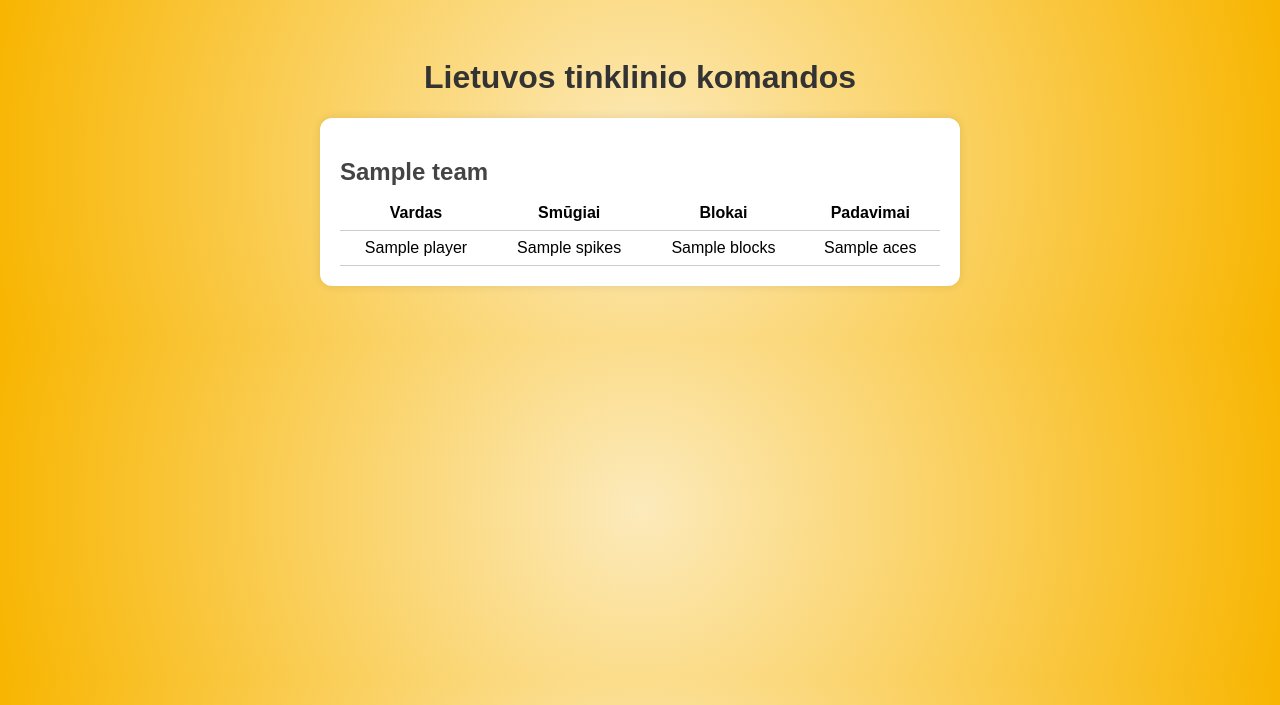
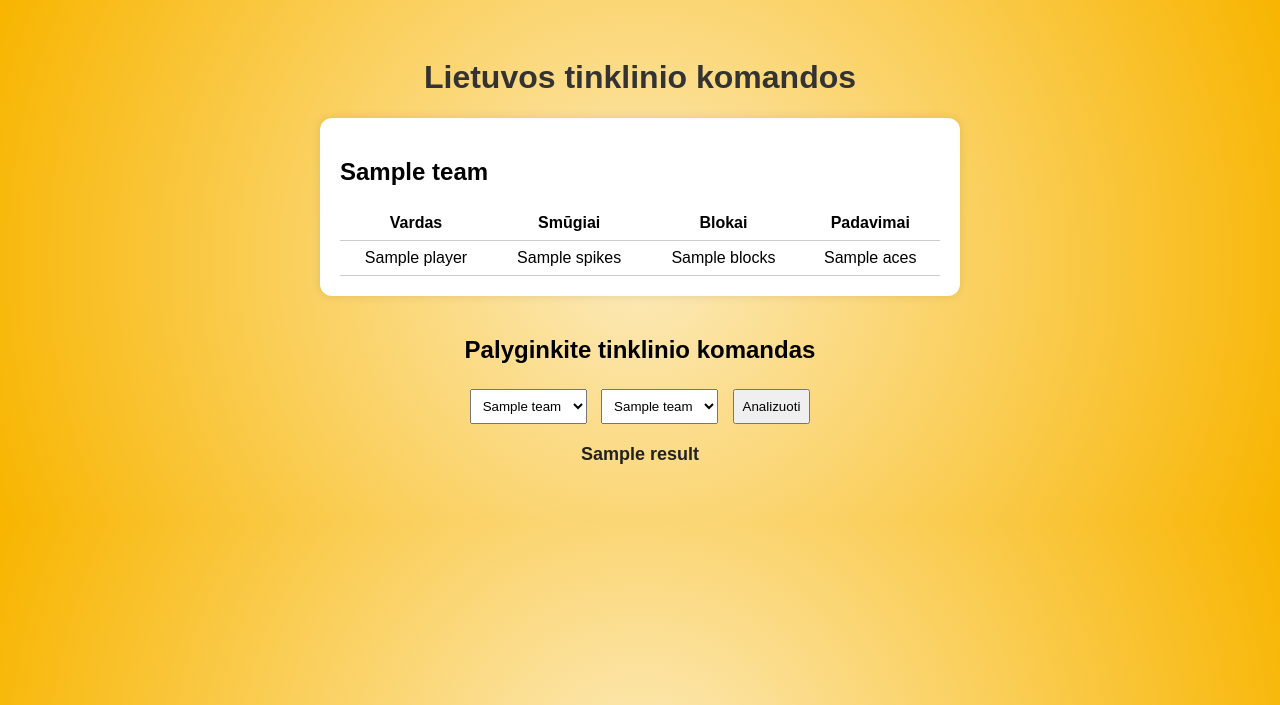
Before and after one commit to Pliusminus2002/sports-analyzer, a Flask app: template app/templates/volleyball.html in a window 1280 px wide. Shown: the top 705 px of the page. Run offline with Flask 3, Linux system fonts and the light colour scheme; the template is opened without the code that fills it: most values are stand-ins (such as "Sample title", 1, 10 or a date in 2020).

Commit message:
Update volleyball.html

```diff
--- a/app/templates/volleyball.html
+++ b/app/templates/volleyball.html
@@ -21,23 +21,35 @@
             box-shadow: 0 0 10px rgba(0,0,0,0.1);
             width: 600px;
         }
-        .team h2 {
-            color: #444;
-            margin-bottom: 10px;
-        }
         table {
             width: 100%;
             border-collapse: collapse;
+            margin-top: 10px;
         }
         th, td {
             padding: 8px;
             border-bottom: 1px solid #ccc;
             text-align: center;
         }
+        form {
+            text-align: center;
+            margin-top: 40px;
+        }
+        select, button {
+            padding: 8px;
+            margin: 5px;
+        }
+        .result {
+            font-size: 18px;
+            font-weight: bold;
+            margin-top: 15px;
+            color: #222;
+        }
     </style>
 </head>
 <body>
     <h1>Lietuvos tinklinio komandos</h1>
+
     {% for team in teams %}
     <div class="team">
         <h2>{{ team.name }}</h2>
@@ -59,5 +71,24 @@
         </table>
     </div>
     {% endfor %}
+
+    <form method="POST">
+        <h2>Palyginkite tinklinio komandas</h2>
+        <select name="team1">
+            {% for team in teams %}
+            <option value="{{ team.name }}">{{ team.name }}</option>
+            {% endfor %}
+        </select>
+        <select name="team2">
+            {% for team in teams %}
+            <option value="{{ team.name }}">{{ team.name }}</option>
+            {% endfor %}
+        </select>
+        <button type="submit">Analizuoti</button>
+
+        {% if result %}
+        <p class="result">{{ result }}</p>
+        {% endif %}
+    </form>
 </body>
 </html>
```
Lines whose indentation alone changed are shown as unchanged.
